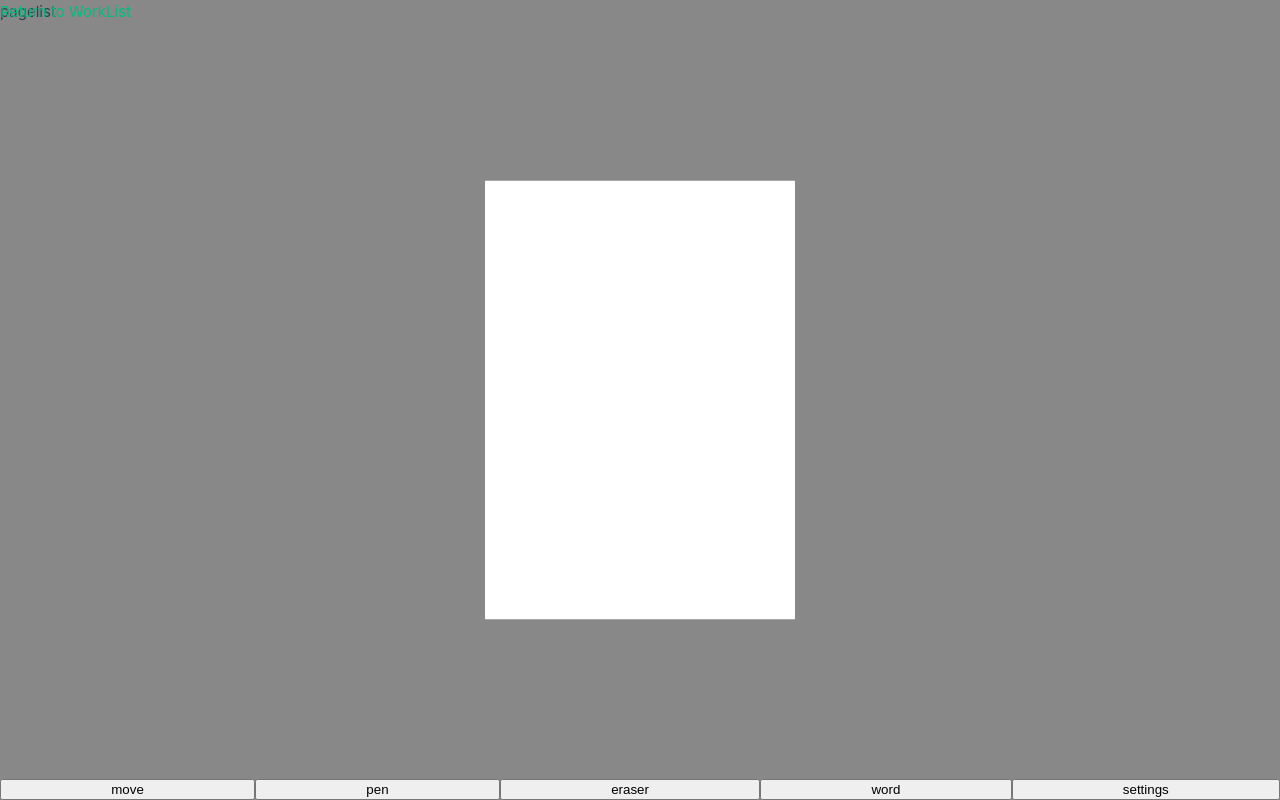
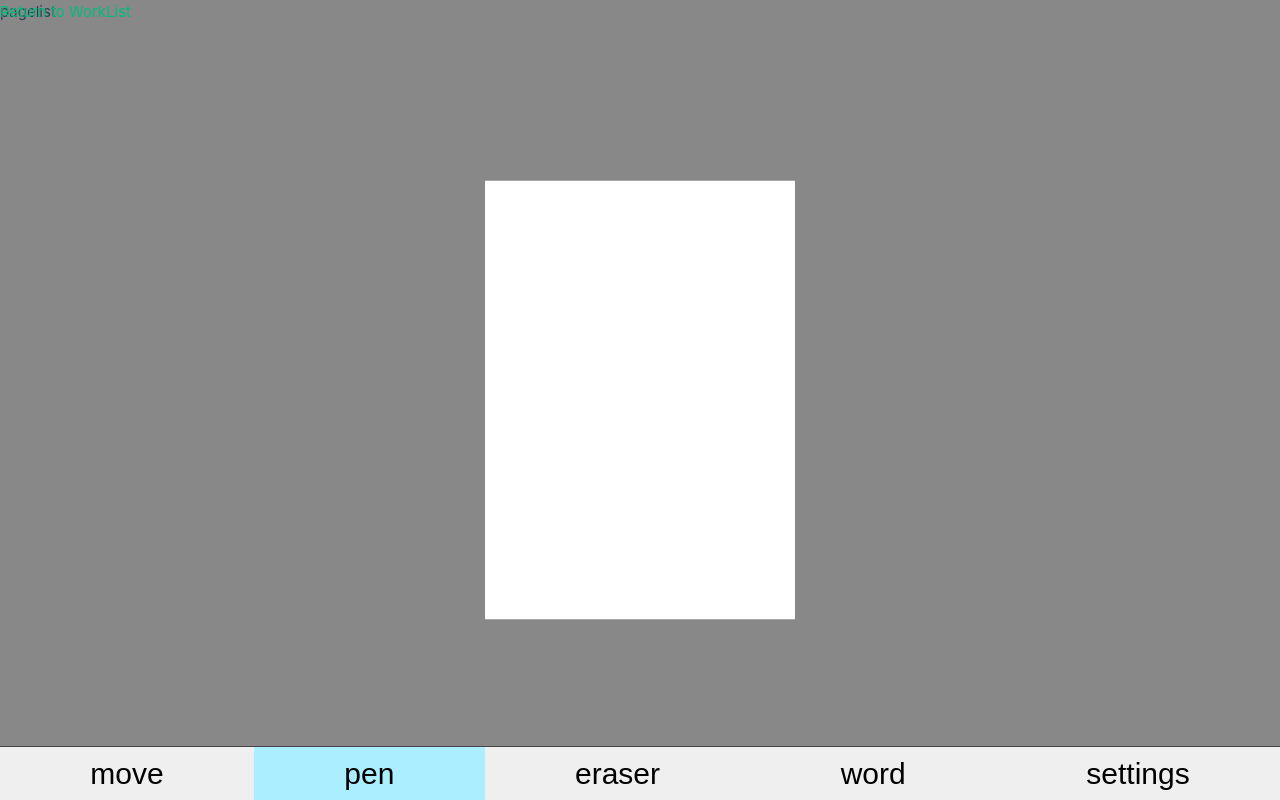
Before and after one commit to Kiterai/ComicSeeder, a Vue app in the folder frontend/: page /works/1 in a window 1280 px wide. Built offline with nearby package versions, Linux system fonts and the light colour scheme.

Commit message:
tool style

```diff
--- a/frontend/src/components/workedit/PageEditTools.vue
+++ b/frontend/src/components/workedit/PageEditTools.vue
@@ -63,5 +63,15 @@ const onClickWord = () => {
 
 .tool {
   flex-grow: 1;
+  font-size: 2em;
+  height: 1.8em;
+  border: none;
+  outline: none;
+  padding: 0;
+  border-top: 0.1rem solid #444;
+}
+
+.tool[dat-tool-active='true'] {
+  background-color: #aef;
 }
 </style>
```
